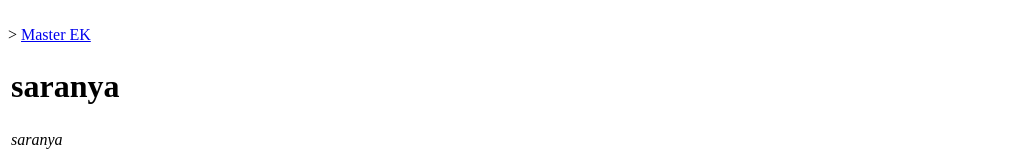
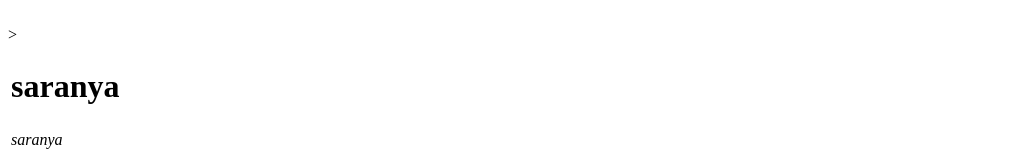
Before and after one commit to pothula5/saranya, a plain HTML site: page index.html in a window 1280 px wide. Shown: the top 157 px of the page, without its empty margins (0-1011 px from the left). Drawn offline with Linux system fonts and the light colour scheme.

Commit message:
Update index.html

```diff
--- a/index.html
+++ b/index.html
@@ -9,7 +9,7 @@
     <tr>
 
     <br>
-    <td><h1>saranya</h1> </td>> <a href="https://masterek.org/AboutMasters"> Master EK</a>
+    <td><h1>saranya</h1> </td>>
 
    <tr><td><i>saranya</i></td></tr>
    <tr><td><em>saranya</em></td></tr>
```
